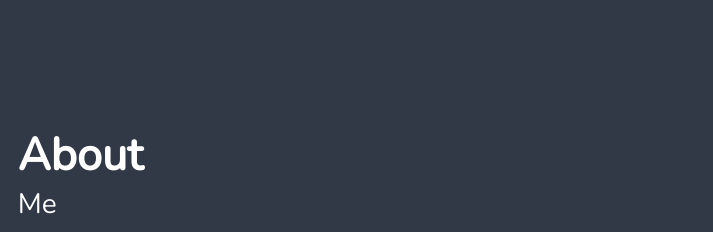
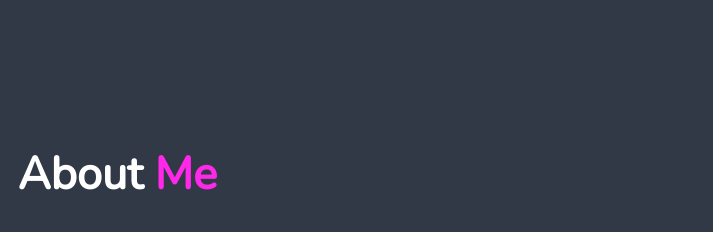
Before and after one commit to CrisH2307/Profolio-Website-Lv2, a plain HTML site: page index.html in a window 1280 px wide. Shown: the part 840-1072 px from the top of the page, 567-1280 px from the left. Drawn offline with nearby package versions, Linux system fonts and the light colour scheme.

Commit message:
Update index.html

```diff
--- a/index.html
+++ b/index.html
@@ -61,10 +61,7 @@
       </div>
 
       <div class="about-content">
-        <h2 class="heading">
-          About
-          <h3>Me</h3>
-        </h2>
+        <h2 class="heading">About <span>Me</span></h2>
         <p>
           Hey guys, my name is Cris Huynh. I'm currently studying Bachelor of Technology - Software Development. I have been coding since I was 10 years old. I have just over a year of experience as a
           junior software engineer with the good contribution for the company. In my short time there, I have already contributed to over a dozen projects and assisted with managing one project for
```
